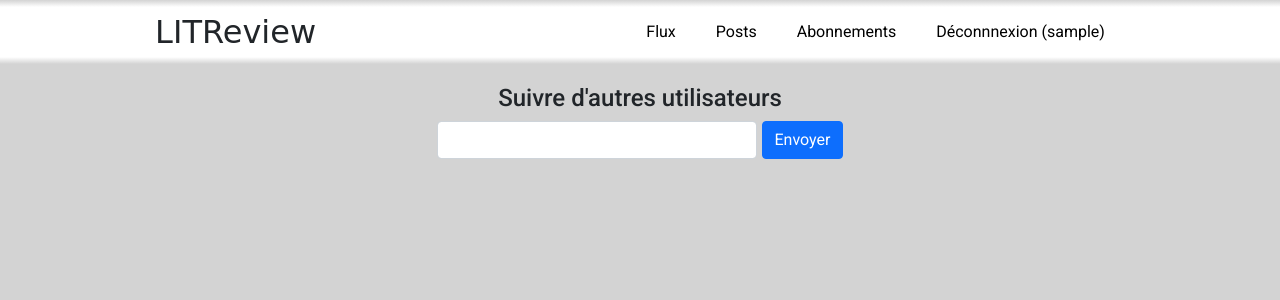
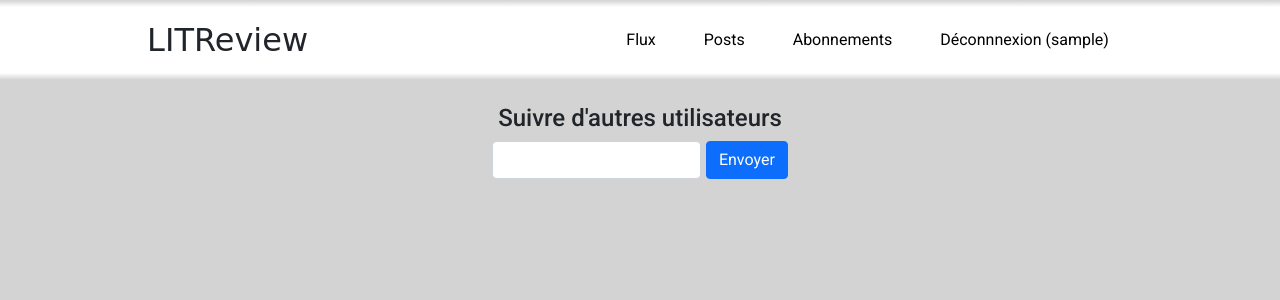
Before and after one commit to tchou93/OCR_PYTHON_P9, a Django app: page /users/subscription/ in a window 1280 px wide. Shown: the top 300 px of the page. Run offline with Django 4.2, Linux system fonts and the light colour scheme; the visitor is signed in with stand-in values (Sample User, id 1); some libraries are stand-ins or nearby versions; some web fonts are replaced.

Commit message:
- Add the link for the stylesheet font-awesome. - Update style.css. - Add the correct timezone. - Add the responsive parts (tablets, mobiles).

```diff
--- a/src/litreview/settings.py
+++ b/src/litreview/settings.py
@@ -103,7 +103,7 @@ AUTH_PASSWORD_VALIDATORS = [
 
 LANGUAGE_CODE = 'fr-FR'
 
-TIME_ZONE = 'UTC'
+TIME_ZONE = 'CET'
 
 USE_I18N = True
 
--- a/src/reviews/forms.py
+++ b/src/reviews/forms.py
@@ -18,7 +18,7 @@ class ReviewForm(forms.ModelForm):
         CHOICES = [(0, '- 0'),
                    (1, '- 1'),
                    (2, '- 2'),
-                   (4, '- 3'),
+                   (3, '- 3'),
                    (4, '- 4'),
                    (5, '- 5')
                    ]
--- a/src/templates/base.html
+++ b/src/templates/base.html
@@ -6,7 +6,7 @@
         <meta name="viewport" content="width=device-width, initial-scale=1.0">
 
         <link rel="stylesheet" href="https://cdn.jsdelivr.net/npm/bootstrap@5.1.3/dist/css/bootstrap.min.css" integrity="sha384-1BmE4kWBq78iYhFldvKuhfTAU6auU8tT94WrHftjDbrCEXSU1oBoqyl2QvZ6jIW3" crossorigin="anonymous">
-
+		<link rel="stylesheet" href="https://cdnjs.cloudflare.com/ajax/libs/font-awesome/5.15.4/css/all.min.css" />
         <link rel="preconnect" href="https://fonts.googleapis.com">
         <link rel="preconnect" href="https://fonts.gstatic.com" crossorigin>
         <link href="https://fonts.googleapis.com/css2?family=Roboto:wght@100;300;400;500;700&family=Shrikhand&display=swap" rel="stylesheet">
--- a/src/users/static/users/style.css
+++ b/src/users/static/users/style.css
@@ -1,14 +1,14 @@
-/* ------------------ */
-/* General parameters */
-/* ------------------ */
+/***********************/
+/* Style for base.html */
+/***********************/
+
 html {
     box-sizing: border-box;
     font-size: 16px;
 
 }
 
-body
-{
+body {
     font-family: 'Roboto', sans-serif;
     display: flex;
     flex-direction: column;
@@ -17,16 +17,11 @@ body
     background-color:#d3d3d3;
 }
 
-/* ------ */
-/* Header */
-/* ------ */
 header {
     display: flex;
     justify-content:space-around;
-    z-index: 3000;
-    position:sticky;
     align-items: center;
-    height: 4rem;
+    height: 5rem;
     background-color: white;
     width: 100%;
     position: relative;
@@ -38,7 +33,25 @@ header {
     margin:0;
 }
 
-.highlight-effect-top{
+.nav-links {
+    display: flex;
+    justify-content: center;
+    align-items: center;
+}
+
+.nav-links a {
+    padding: 0 1.5rem 0 1.5rem;
+    color: black;
+    text-decoration: none;
+}
+
+.nav-links a:hover {
+    background-color: black;
+    color: white;
+    border-radius: 0.25rem;
+}
+
+.highlight-effect-top {
     position: absolute;
     width: 100%;
     height: 7px;
@@ -53,13 +66,42 @@ header {
     background: linear-gradient(#ffffff,#d3d3d3);
     bottom: 0;
 }
-/* ---------------------- */
-/* Main page disconnected */
-/* ---------------------- */
+
 main {
     width: 90%;
-    margin: 20px 0 20px 0;
+    margin: 1.5rem 0 1.5rem 0;
 }
+
+/************************/
+/* Style for login.html */
+/************************/
+
+.connexion-wrapper {
+    display:flex;
+    justify-content: space-around;
+    align-items: center;
+}
+
+.connexion-register {
+    display:flex;
+    flex-direction: column;
+    padding-right: 2rem;
+}
+
+/***************************/
+/* Style for register.html */
+/***************************/
+
+.register-wrapper {
+    display: flex;
+    flex-direction: column;
+    justify-content: center;
+    align-items: center;
+}
+
+/***********************/
+/* Style for flux.html */
+/***********************/
 
 .flux {
     display: flex;
@@ -67,58 +109,92 @@ main {
     align-items: center;
 }
 
-.connexion-wrapper {
+.review-button {
     display:flex;
+    width: 40rem;
     justify-content: space-around;
-    align-items: center;
+}
+
+/*************************************************/
+/* Style for post_ticket.html & post_review.html */
+/*************************************************/
+
+.card {
+    margin-top: 1rem;
+    color: black;
+    border:1px solid black;
+    word-break: break-word;
+}
+
+.card--modify-width-outside {
+    width: 40rem;
+}
+
+.card--modify-width-inside {
     width: 100%;
 }
 
-.connexion-register{
-    display:flex;
-    flex-direction: column;
-    padding-right: 2rem;
+.card-title {
+    display: flex;
+    justify-content: center;
+    background-color: grey;
 }
 
-.register-wrapper {
-    width: 50%;
+.card-header{
+    display: flex;
+    justify-content: space-between;
 }
 
-.review-button {
-    display:flex;
-    width: 30rem;
+.card-body{
+    display: flex;
+    justify-content: space-between ;
+}
+
+.card-footer {
+    display: flex;
     justify-content: space-around;
+}
+
+.ticket-img {
+    width: 20%;
+    object-fit: cover;
+}
+
+/*
+Style for:
+create_ticket.html
+create_review_solo.html
+update_review.html
+update_ticket.html
+posts.html
+*/
+
+
+.review-wrapper {
+    display: flex;
+    flex-direction: column;
+    align-items:center;
+}
+
+.review-part {
+    padding: 1rem;
+    border:1px solid black;
+}
+
+.ticket-buttons, .review-buttons {
+    display: flex;
+    justify-content: space-between;
+    padding-top: 1rem;
 }
 
 .title-post {
     font-size: 1.5rem;
     font-weight: bold ;
 }
-.nav-links{
-    display: flex;
-    justify-content: center;
-    align-items: center;
-}
 
-.nav-links a {
-    padding: 0 20px 0 20px;
-    color: black;
-    text-decoration: none;
-    width: auto;
-}
-
-.nav-links a:hover{
-    color:blue;
-}
-
-
-#button-register {
-    width:100px;
-}
-
-
-
-/* Subscriptions */
+/*******************************/
+/* Style for subscription.html */
+/*******************************/
 
 .subscription {
     display: flex;
@@ -129,21 +205,28 @@ main {
 .form-subscription {
     display: flex;
     justify-content: center;
-    width: 52rem;
-    margin-bottom: 20px;
 }
 
 .form-subscription2{
-    width: 20rem;
+    width: 100%;
 }
 
 #send-subscription {
-    margin-left: 5px;
+    margin-left: 0.3rem;
 }
+
+.subscriptions_listing, .subscribers_listing{
+    display: flex;
+    flex-direction: column;
+    align-items: center;
+    margin: 1.5rem 0 1.5rem 0;
+    width: 100%;
+}
+
 .test{
     display: flex;
     justify-content: space-between;
-    width: 50rem;
+    width: 70%;
     background-color: white;
     border:1px solid #d3d3d3;
     border-radius: 5px;
@@ -154,82 +237,51 @@ main {
     justify-content: center;
 }
 
-.subscriptions_listing{
-    margin-bottom: 20px;
+/*********************/
+/* Style for message */
+/*********************/
+
+.message {
+    color: red;
 }
 
-.review-wrapper{
+/* ----------------------- */
+/* Responsive part: tablet */
+/* ----------------------- */
+
+@media screen and (max-width: 991px) {
+    html {
+        font-size: 15px;
+    }
+}
+/* ----------------------- */
+/* Responsive part: Mobile */
+/* ----------------------- */
+
+@media screen and (max-width: 767px) {
+    html {
+        font-size: 14px;
+    }
+
+    .nav-links a {
+        padding: 0 0.5rem 0 0.5rem;
+    }
+
+    header {
         display: flex;
         flex-direction: column;
-    align-items:center;
-    margin-bottom: 20px;
+        justify-content: center;
     }
 
-.review-part{
-    padding: 10px;
-    border:1px solid black;
+    .review-button {
         width: 100%;
     }
 
-.ticket-buttons, .review-buttons{
-    display: flex;
-    justify-content: space-between;
-    padding-top: 10px;
-}
-
-#button-submit-selfreview{
-    margin-top: 10px;
-}
-
-
-
-.ticket-img {
-    width: 20%;
-    object-fit: cover;
-}
-
     .card--modify-width-outside {
-    width: 30rem;
+        width: 100%;
     }
 
     .card--modify-width-inside {
-    width: 25rem;
+        width: 100%;
     }
-
-.card-header{
-    display: flex;
-    justify-content: space-between;
 }
-
-.card-footer {
-    display: flex;
-    justify-content: space-around;
-}
-.card{
-    margin-top: 1rem;
-    color: black;
-    border:1px solid black;
-    word-break: break-word;
-}
-
-.card--font{
-    font-size: 0.7rem;
-}
-
-.card-body{
-    display: flex;
-    justify-content: space-between ;
-}
-
-.message{
-    color: red;
-}
-
-.card-title{
-    display: flex;
-    justify-content: center;
-    background-color: grey;
-}
-/* ------------------ */
-/* Bootstrap modifier */
-/* ------------------ */
```
Also changed, not shown: src/reviews/templates/reviews/post_review.html (+8 -2 lines). Lines whose indentation alone changed are shown as unchanged.
